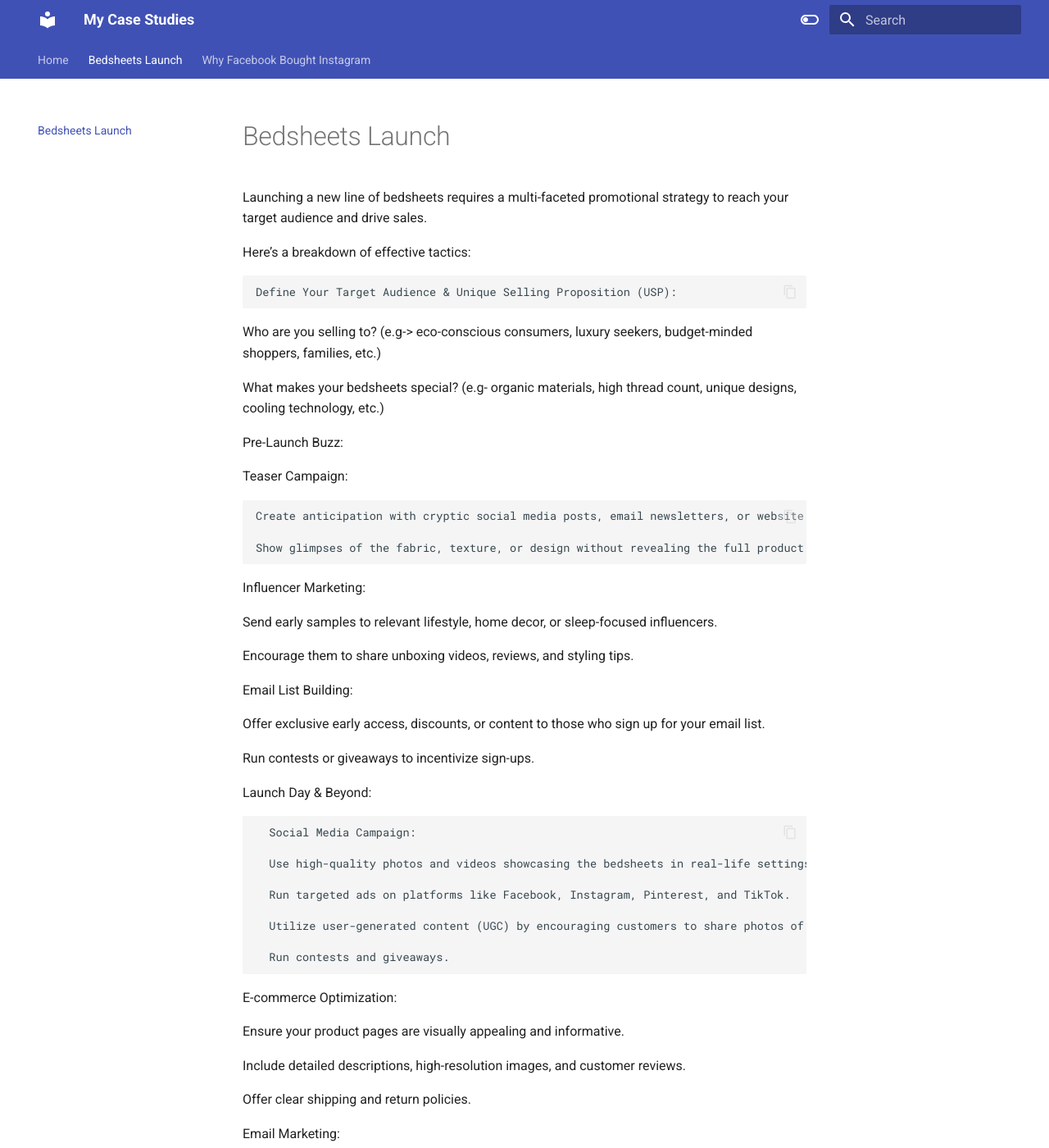
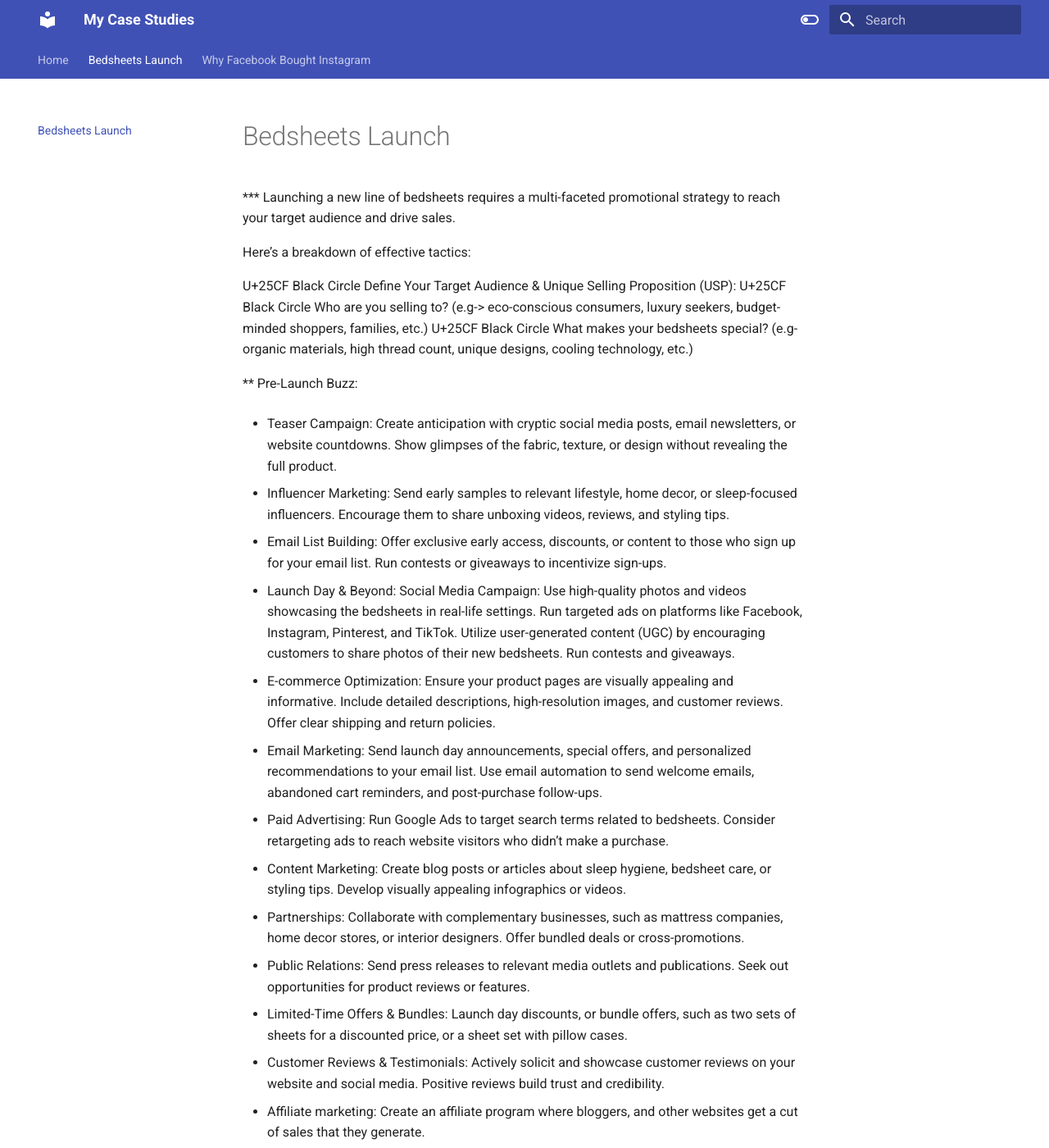
Before and after one commit to naveedhsk/ai-reliability-rag, an MkDocs documentation site: the page built from docs/bedsheets.md, in a window 1280 px wide and 1400 px high. Shown: the whole window at 82% size. Built offline with MkDocs 1.6.1 and Material for MkDocs 9.7.7, drawn with Linux system fonts in a browser that asks for light colours; some of the changed text lies outside the part shown.

Commit message:
Update bedsheets.md

```diff
--- a/docs/bedsheets.md
+++ b/docs/bedsheets.md
@@ -1,139 +1,73 @@
-Launching a new line of bedsheets requires a multi-faceted promotional strategy to reach your target audience and drive sales.
-
-
+*** Launching a new line of bedsheets requires a multi-faceted promotional strategy to reach your target audience and drive sales.
 
 Here’s a breakdown of effective tactics:
 
-    Define Your Target Audience & Unique Selling Proposition (USP):
+U+25CF Black Circle Define Your Target Audience & Unique Selling Proposition (USP):
+U+25CF Black Circle Who are you selling to? (e.g-> eco-conscious consumers, luxury seekers, budget-minded shoppers, families, etc.)
+U+25CF Black Circle What makes your bedsheets special? (e.g- organic materials, high thread count, unique designs, cooling technology, etc.)
 
-Who are you selling to? (e.g-> eco-conscious consumers, luxury seekers, budget-minded shoppers, families, etc.)
+** Pre-Launch Buzz:
 
-What makes your bedsheets special? (e.g- organic materials, high thread count, unique designs, cooling technology, etc.)
-
-
-
-Pre-Launch Buzz:
-
-Teaser Campaign:
-
+* Teaser Campaign:
     Create anticipation with cryptic social media posts, email newsletters, or website countdowns.
-
     Show glimpses of the fabric, texture, or design without revealing the full product.
 
+* Influencer Marketing:
+    Send early samples to relevant lifestyle, home decor, or sleep-focused influencers.
+    Encourage them to share unboxing videos, reviews, and styling tips.
 
+* Email List Building:
+    Offer exclusive early access, discounts, or content to those who sign up for your email list.
+    Run contests or giveaways to incentivize sign-ups.
 
-Influencer Marketing:
+* Launch Day & Beyond:
+    Social Media Campaign:
+    Use high-quality photos and videos showcasing the bedsheets in real-life settings.
+    Run targeted ads on platforms like Facebook, Instagram, Pinterest, and TikTok.
+    Utilize user-generated content (UGC) by encouraging customers to share photos of their new bedsheets.
+    Run contests and giveaways.
 
-   Send early samples to relevant lifestyle, home decor, or sleep-focused influencers.
+* E-commerce Optimization:
+    Ensure your product pages are visually appealing and informative.
+    Include detailed descriptions, high-resolution images, and customer reviews.
+    Offer clear shipping and return policies.
 
-   Encourage them to share unboxing videos, reviews, and styling tips.
+* Email Marketing:
+    Send launch day announcements, special offers, and personalized recommendations to your email list.
+    Use email automation to send welcome emails, abandoned cart reminders, and post-purchase follow-ups.
 
+* Paid Advertising:
+    Run Google Ads to target search terms related to bedsheets.
+    Consider retargeting ads to reach website visitors who didn’t make a purchase.
 
+* Content Marketing:
+    Create blog posts or articles about sleep hygiene, bedsheet care, or styling tips.
+    Develop visually appealing infographics or videos.
 
-Email List Building:
+* Partnerships:
+    Collaborate with complementary businesses, such as mattress companies, home decor stores, or interior designers.
+    Offer bundled deals or cross-promotions.
 
-  Offer exclusive early access, discounts, or content to those who sign up for your email list.
+* Public Relations:
+    Send press releases to relevant media outlets and publications.
+    Seek out opportunities for product reviews or features.
 
-  Run contests or giveaways to incentivize sign-ups.
+* Limited-Time Offers & Bundles:
+    Launch day discounts, or bundle offers, such as two sets of sheets for a discounted price, or a sheet set with pillow cases.
 
+* Customer Reviews & Testimonials:
+    Actively solicit and showcase customer reviews on your website and social media.
+    Positive reviews build trust and credibility.
 
+* Affiliate marketing:
+   Create an affiliate program where bloggers, and other websites get a cut of sales that they generate.
 
-Launch Day & Beyond:
-
-      Social Media Campaign:
-
-      Use high-quality photos and videos showcasing the bedsheets in real-life settings.
-
-      Run targeted ads on platforms like Facebook, Instagram, Pinterest, and TikTok.
-
-      Utilize user-generated content (UGC) by encouraging customers to share photos of their new bedsheets.
-
-      Run contests and giveaways.
-
-
-
-E-commerce Optimization:
-
-   Ensure your product pages are visually appealing and informative.
-
-   Include detailed descriptions, high-resolution images, and customer reviews.
-
-   Offer clear shipping and return policies.
-
-
-
- Email Marketing:
-
-   Send launch day announcements, special offers, and personalized recommendations to your email list.
-
-   Use email automation to send welcome emails, abandoned cart reminders, and post-purchase follow-ups.
-
-
-
-Paid Advertising:
-
-  Run Google Ads to target search terms related to bedsheets.
-
-  Consider retargeting ads to reach website visitors who didn’t make a purchase.
-
-
-
-Content Marketing:
-
-  Create blog posts or articles about sleep hygiene, bedsheet care, or styling tips.
-
-  Develop visually appealing infographics or videos.
-
-
-
-Partnerships:
-
-  Collaborate with complementary businesses, such as mattress companies, home decor stores, or interior designers.
-
-  Offer bundled deals or cross-promotions.
-
-
-
-Public Relations:
-
- Send press releases to relevant media outlets and publications.
-
- Seek out opportunities for product reviews or features.
-
-
-
-Limited-Time Offers & Bundles:
-
-  Launch day discounts, or bundle offers, such as two sets of sheets for a discounted price, or a sheet set with pillow cases.
-
-
-
-Customer Reviews & Testimonials:
-
-  Actively solicit and showcase customer reviews on your website and social media.
-
-  Positive reviews build trust and credibility.
-
-
-
-Affiliate marketing:
-
-  Create an affiliate program where bloggers, and other websites get a cut of sales that they generate.
-
-
-
-Key Metrics to Track:
-
-  Website traffic and conversion rates
-
-  Social media engagement and reach
-
-  Email open and click-through rates
-
-  Sales and revenue
-
-  Customer feedback and reviews
-
+* * Key Metrics to Track:
+   Website traffic and conversion rates
+   Social media engagement and reach
+   Email open and click-through rates
+   Sales and revenue
+   Customer feedback and reviews
 
 
 By implementing a comprehensive and well-executed promotional strategy, you can effectively launch your bedsheet line and achieve your sales goals.
```
